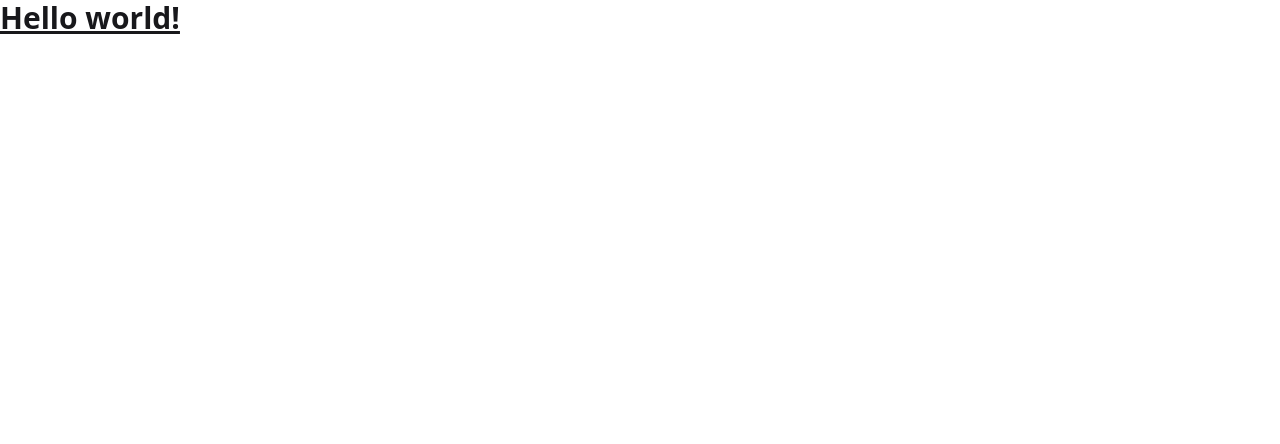
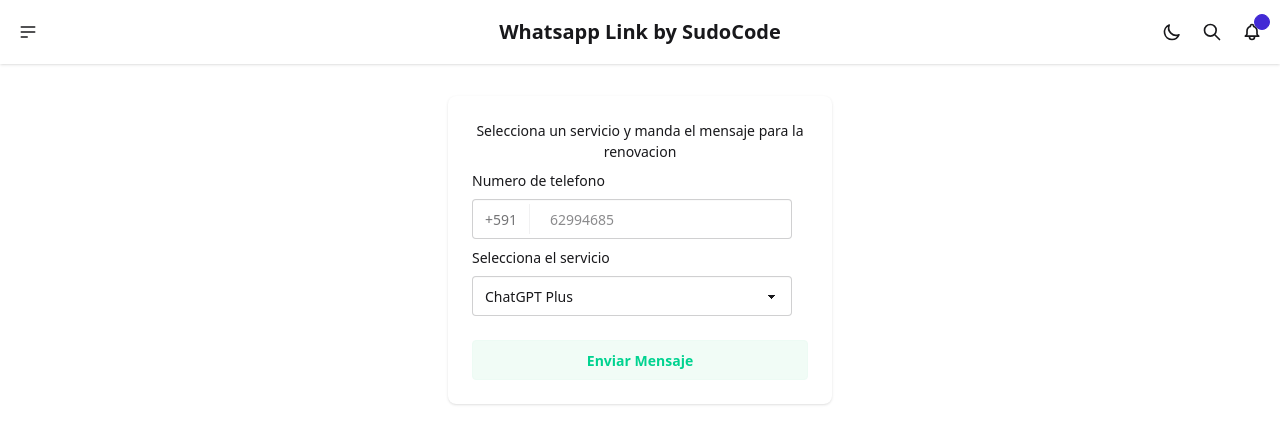
Before and after one commit to SudoCode76/Whatsapp-Service-Linker-By-SudoCode, an Angular app: page /inicio in a window 1280 px wide. Shown: the top 444 px of the page. Built offline with nearby package versions, Linux system fonts and the light colour scheme.

Commit message:
añadir componente Inicio con formulario de servicio y número de teléfono

```diff
--- a/src/app/components/inicio/inicio.component.html
+++ b/src/app/components/inicio/inicio.component.html
@@ -1,3 +1,24 @@
-<h1 class="text-3xl font-bold underline">
-  Hello world!
-</h1>
+<app-nabvar></app-nabvar>
+<div class="flex items-center justify-center mt-8">
+  <div class="card w-96 bg-base-100 shadow-sm">
+    <div class="card-body">
+      <h2 class="text-center">Selecciona un servicio y manda el mensaje para la renovacion</h2>
+      <h2>Numero de telefono</h2>
+      <label class="input">
+        <span class="label">+591</span>
+        <input type="text" placeholder="62994685" />
+      </label>
+      <h3>Selecciona el servicio</h3>
+
+      <select class="select">
+        <option>ChatGPT Plus</option>
+        <option>Netflix</option>
+        <option>Spotify</option>
+      </select>
+
+      <button class="btn btn-soft btn-success mt-4">Enviar Mensaje</button>
+
+
+    </div>
+  </div>
+</div>
--- a/src/app/components/inicio/inicio.component.ts
+++ b/src/app/components/inicio/inicio.component.ts
@@ -1,8 +1,11 @@
 import { Component } from '@angular/core';
+import {NabvarComponent} from '../nabvar/nabvar.component';
 
 @Component({
   selector: 'app-inicio',
-  imports: [],
+  imports: [
+    NabvarComponent
+  ],
   templateUrl: './inicio.component.html',
   styleUrl: './inicio.component.css'
 })
```
